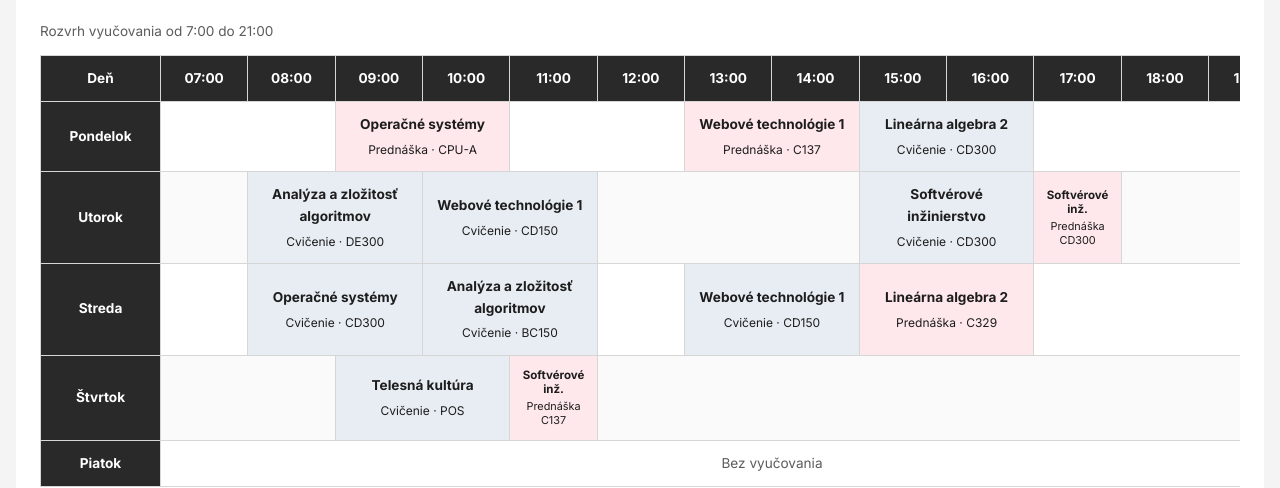
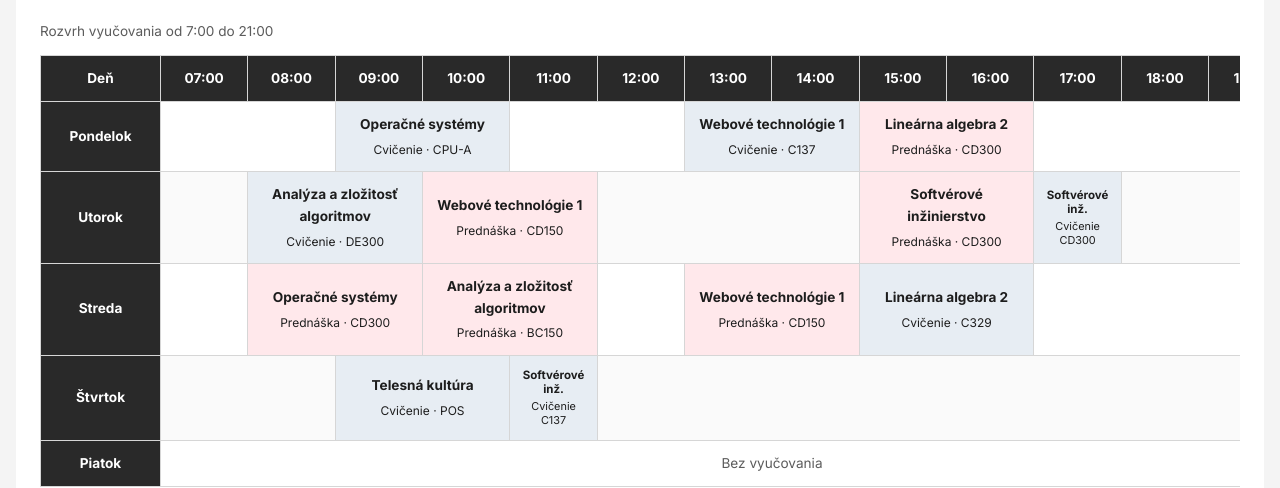
Before and after one commit to andr1chkol/webte-1-coursework, a plain HTML site: page task1/pages/schedule.html in a window 1280 px wide. Shown: the part 467-955 px from the top of the page. Drawn offline with Linux system fonts and the light colour scheme; a web font is replaced by a local one.

Commit message:
"add: task1 comments"

```diff
--- a/task1/pages/schedule.html
+++ b/task1/pages/schedule.html
@@ -17,10 +17,12 @@
 </head>
 <body>
 
+    <!-- Odkaz umozni pouzivatelovi klavesnice preskocit navigaciu. -->
     <a class="skip-link" href="#main-content">
         Preskočiť na obsah
     </a>
 
+    <!-- Spolocna hlavicka webovej vizitky. -->
     <header class="site-header">
         <div class="site-header__content">
             <a class="brand" href="../index.html" aria-label="Domovská stránka">
@@ -33,6 +35,7 @@
         </div>
     </header>
 
+    <!-- Hlavna navigacia medzi piatimi strankami projektu. -->
     <nav class="site-navigation" aria-label="Hlavná navigácia">
         <button class="site-navigation__toggle" type="button" aria-controls="main-menu" aria-expanded="false">MENU</button>
         <ul class="site-navigation__list" id="main-menu">
@@ -44,6 +47,7 @@
         </ul>
     </nav>
 
+    <!-- Rozvrh obsahuje aktualny stav, filtre a tabulku predmetov. -->
     <main class="site-main" id="main-content">
         <h1>Kedy ma zastihnete</h1>
 
@@ -53,6 +57,7 @@
                     <h2 id="schedule-title">Môj týždenný rozvrh</h2>
                     <p id="schedule-status" class="schedule__status" aria-live="polite"></p>
                 </div>
+                <!-- Tlacidla filtruju hodiny podla hodnoty v data-filter. -->
                 <div class="schedule__filters" role="group" aria-label="Filtrovanie rozvrhu">
                     <button class="schedule__filter" type="button" data-filter="all" aria-pressed="true">Všetko</button>
                     <button class="schedule__filter" type="button" data-filter="lecture" aria-pressed="false">Prednášky</button>
@@ -62,6 +67,7 @@
 
             <p id="schedule-filter-status" class="schedule__filter-status" aria-live="polite" hidden></p>
 
+            <!-- Obal tabulky umozni vodorovne posuvanie na malom displeji. -->
             <div class="schedule__table-wrapper">
                 <table class="schedule__table">
                     <caption>Rozvrh vyučovania od 7:00 do 21:00</caption>
@@ -88,21 +94,21 @@
                         <tr>
                             <th scope="row">Pondelok</th>
                             <td class="schedule__free" colspan="2"></td>
-                            <td class="lesson lesson--lecture" colspan="2"
-                                data-type="lecture" data-day="1" data-start="09:00" data-end="10:50">
+                            <td class="lesson lesson--exercise" colspan="2"
+                                data-type="exercise" data-day="1" data-start="09:00" data-end="10:50">
                                 <strong>Operačné systémy</strong>
-                                <span>Prednáška · CPU-A</span>
+                                <span>Cvičenie · CPU-A</span>
                             </td>
                             <td class="schedule__free" colspan="2"></td>
+                            <td class="lesson lesson--exercise" colspan="2"
+                                data-type="exercise" data-day="1" data-start="13:00" data-end="14:50">
+                                <strong>Webové technológie 1</strong>
+                                <span>Cvičenie · C137</span>
+                            </td>
                             <td class="lesson lesson--lecture" colspan="2"
-                                data-type="lecture" data-day="1" data-start="13:00" data-end="14:50">
-                                <strong>Webové technológie 1</strong>
-                                <span>Prednáška · C137</span>
-                            </td>
-                            <td class="lesson lesson--exercise" colspan="2"
-                                data-type="exercise" data-day="1" data-start="15:00" data-end="16:50">
+                                data-type="lecture" data-day="1" data-start="15:00" data-end="16:50">
                                 <strong>Lineárna algebra 2</strong>
-                                <span>Cvičenie · CD300</span>
+                                <span>Prednáška · CD300</span>
                             </td>
                             <td class="schedule__free" colspan="4"></td>
                         </tr>
@@ -114,47 +120,47 @@
                                 <strong>Analýza a zložitosť algoritmov</strong>
                                 <span>Cvičenie · DE300</span>
                             </td>
-                            <td class="lesson lesson--exercise" colspan="2"
-                                data-type="exercise" data-day="2" data-start="10:00" data-end="11:50">
+                            <td class="lesson lesson--lecture" colspan="2"
+                                data-type="lecture" data-day="2" data-start="10:00" data-end="11:50">
                                 <strong>Webové technológie 1</strong>
-                                <span>Cvičenie · CD150</span>
+                                <span>Prednáška · CD150</span>
                             </td>
                             <td class="schedule__free" colspan="3"></td>
-                            <td class="lesson lesson--exercise" colspan="2"
-                                data-type="exercise" data-day="2" data-start="15:00" data-end="16:50">
-                                <strong>Softvérové inžinierstvo</strong><span>Cvičenie · CD300</span>
+                            <td class="lesson lesson--lecture" colspan="2"
+                                data-type="lecture" data-day="2" data-start="15:00" data-end="16:50">
+                                <strong>Softvérové inžinierstvo</strong><span>Prednáška · CD300</span>
                             </td>
-                            <td class="lesson lesson--lecture lesson--compact"
-                                data-type="lecture" data-day="2" data-start="17:00" data-end="17:50"
+                            <td class="lesson lesson--exercise lesson--compact"
+                                data-type="exercise" data-day="2" data-start="17:00" data-end="17:50"
                                 data-subject="Softvérové inžinierstvo" aria-label="Softvérové inžinierstvo, prednáška, CD300">
                                 <strong>
                                     <abbr title="Softvérové inžinierstvo">Softvérové inž.</abbr>
                                 </strong>
-                                <span>Prednáška<br>CD300</span>
+                                <span>Cvičenie<br>CD300</span>
                             </td>
                             <td class="schedule__free" colspan="3"></td>
                         </tr>
                         <tr>
                             <th scope="row">Streda</th>
                             <td class="schedule__free"></td>
-                            <td class="lesson lesson--exercise" colspan="2"
-                                data-type="exercise" data-day="3" data-start="08:00" data-end="09:50">
-                                <strong>Operačné systémy</strong><span>Cvičenie · CD300</span></td>
-                            <td class="lesson lesson--exercise" colspan="2"
-                                data-type="exercise" data-day="3" data-start="10:00" data-end="11:50">
+                            <td class="lesson lesson--lecture" colspan="2"
+                                data-type="lecture" data-day="3" data-start="08:00" data-end="09:50">
+                                <strong>Operačné systémy</strong><span>Prednáška · CD300</span></td>
+                            <td class="lesson lesson--lecture" colspan="2"
+                                data-type="lecture" data-day="3" data-start="10:00" data-end="11:50">
                                 <strong>Analýza a zložitosť algoritmov</strong>
-                                <span>Cvičenie · BC150</span>
+                                <span>Prednáška · BC150</span>
                             </td>
                             <td class="schedule__free"></td>
+                            <td class="lesson lesson--lecture" colspan="2"
+                                data-type="lecture" data-day="3" data-start="13:00" data-end="14:50">
+                                <strong>Webové technológie 1</strong>
+                                <span>Prednáška · CD150</span>
+                            </td>
                             <td class="lesson lesson--exercise" colspan="2"
-                                data-type="exercise" data-day="3" data-start="13:00" data-end="14:50">
-                                <strong>Webové technológie 1</strong>
-                                <span>Cvičenie · CD150</span>
-                            </td>
-                            <td class="lesson lesson--lecture" colspan="2"
-                                data-type="lecture" data-day="3" data-start="15:00" data-end="16:50">
+                                data-type="exercise" data-day="3" data-start="15:00" data-end="16:50">
                                 <strong>Lineárna algebra 2</strong>
-                                <span>Prednáška · C329</span>
+                                <span>Cvičenie · C329</span>
                             </td>
                             <td class="schedule__free" colspan="4"></td>
                         </tr>
@@ -166,13 +172,13 @@
                                 <strong>Telesná kultúra</strong>
                                 <span>Cvičenie · POS</span>
                             </td>
-                            <td class="lesson lesson--lecture lesson--compact"
-                                data-type="lecture" data-day="4" data-start="11:00" data-end="11:50"
+                            <td class="lesson lesson--exercise lesson--compact"
+                                data-type="exercise" data-day="4" data-start="11:00" data-end="11:50"
                                 data-subject="Softvérové inžinierstvo" aria-label="Softvérové inžinierstvo, prednáška, C137">
                                 <strong>
                                     <abbr title="Softvérové inžinierstvo">Softvérové inž.</abbr>
                                 </strong>
-                                <span>Prednáška<br>C137</span>
+                                <span>Cvičenie<br>C137</span>
                             </td>
                             <td class="schedule__free" colspan="9"></td>
                         </tr>
@@ -195,6 +201,7 @@
         </section>
     </main>
 
+    <!-- Paticka obsahuje kontakt a pouzite zdroje. -->
     <footer class="site-footer">
         <div class="site-footer__content">
             <address class="contact">
```
Also changed, not shown: task1/css/styles.css (+21 -0 lines), task1/index.html (+7 -1 lines), task1/js/script.js (+13 -0 lines), task1/pages/cv.html (+7 -0 lines), task1/pages/map.html (+8 -1 lines), task1/pages/workspace.html (+8 -1 lines).
